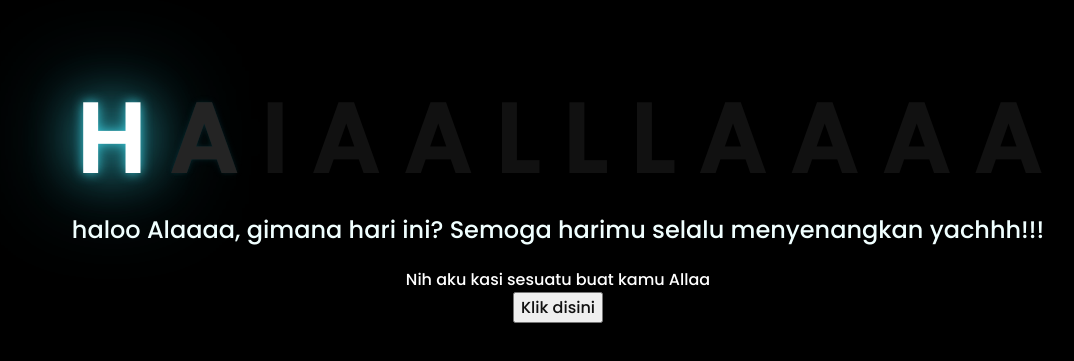
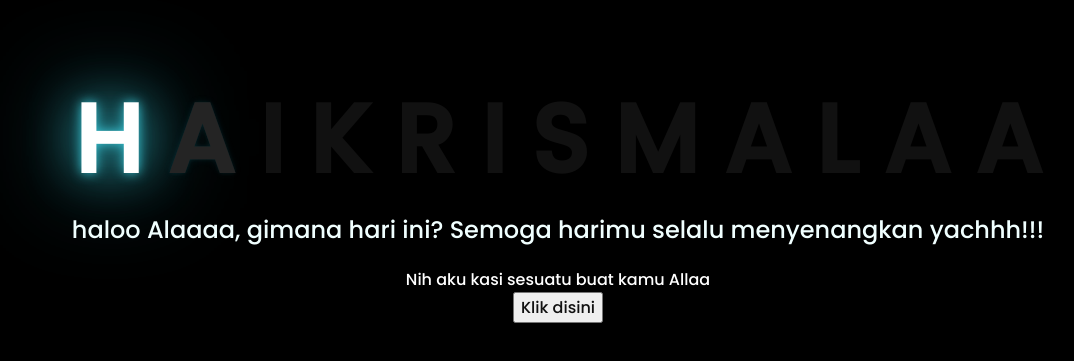
Before and after one commit to weeareeonee/flower, a plain HTML site: page index.html in a window 1280 px wide. Shown: the part 213-574 px from the top of the page, without its empty margins (90-1164 px from the left). Drawn offline with Linux system fonts and the light colour scheme.

Commit message:
ubah nama

```diff
--- a/index.html
+++ b/index.html
@@ -14,13 +14,13 @@
       <span>H</span>
       <span>A</span>
       <span>I</span>
-      <span>A</span>
+      <span>K</span>
+      <span>R</span>
+      <span>I</span>
+      <span>S</span>
+      <span>M</span>
       <span>A</span>
       <span>L</span>
-      <span>L</span>
-      <span>L</span>
-      <span>A</span>
-      <span>A</span>
       <span>A</span>
       <span>A</span>
     </div>
```
